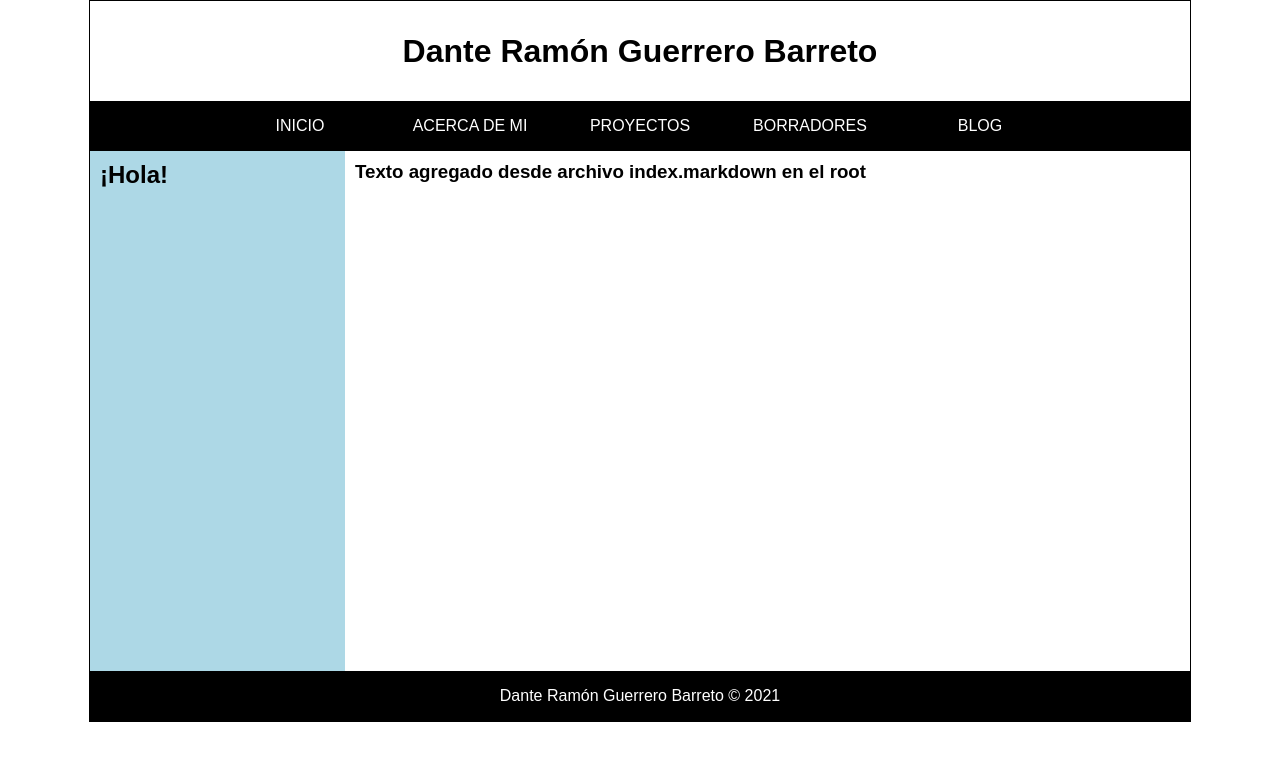
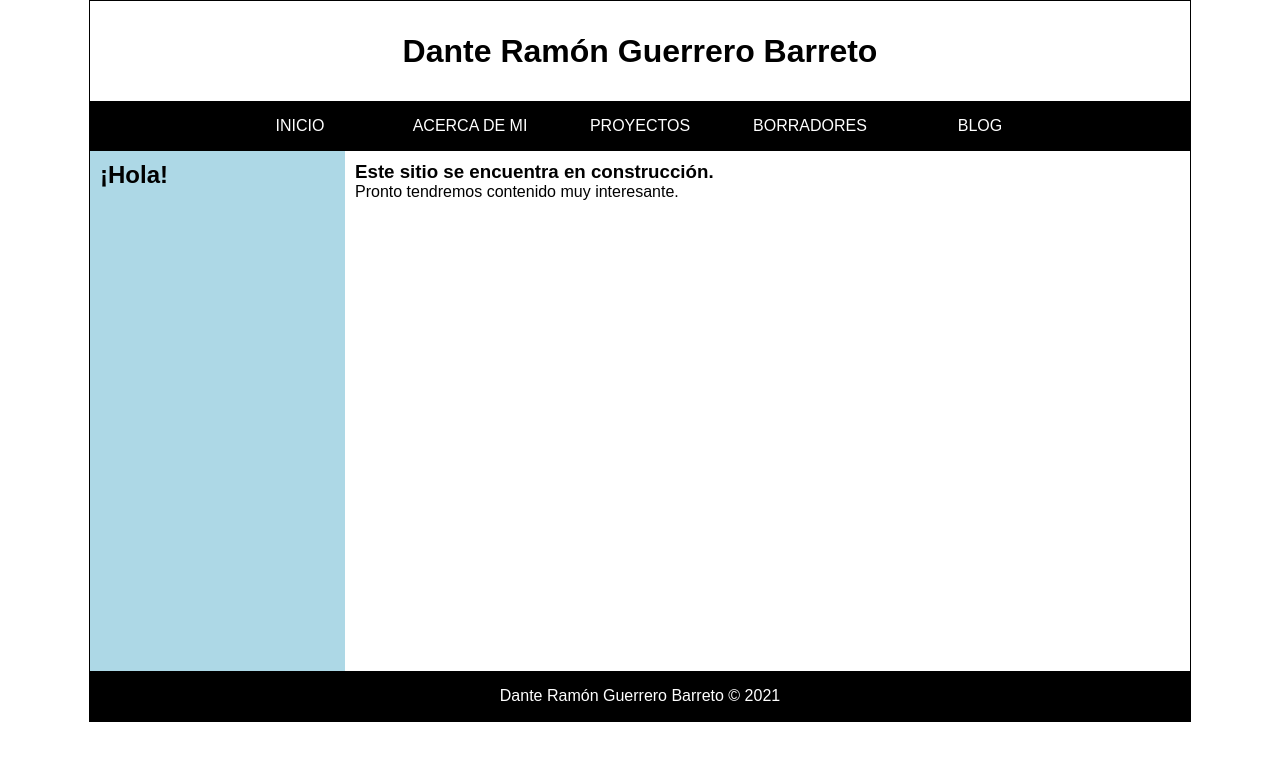
Before and after one commit to Dante-Guerrero/Dante-Guerrero.github.io, a Jekyll site: the page built from index.markdown, in a window 1280 px wide. Shown: the top 761 px of the page. Built offline with Jekyll 4.4.1, drawn with Linux system fonts in a browser that asks for light colours.

Commit message:
Cambio mínimo para probar configuración jekyll

```diff
--- a/index.markdown
+++ b/index.markdown
@@ -5,4 +5,6 @@
 layout: default
 ---
 
-### Texto agregado desde archivo index.markdown en el root
+### Este sitio se encuentra en construcción.
+
+Pronto tendremos contenido muy interesante.
```
